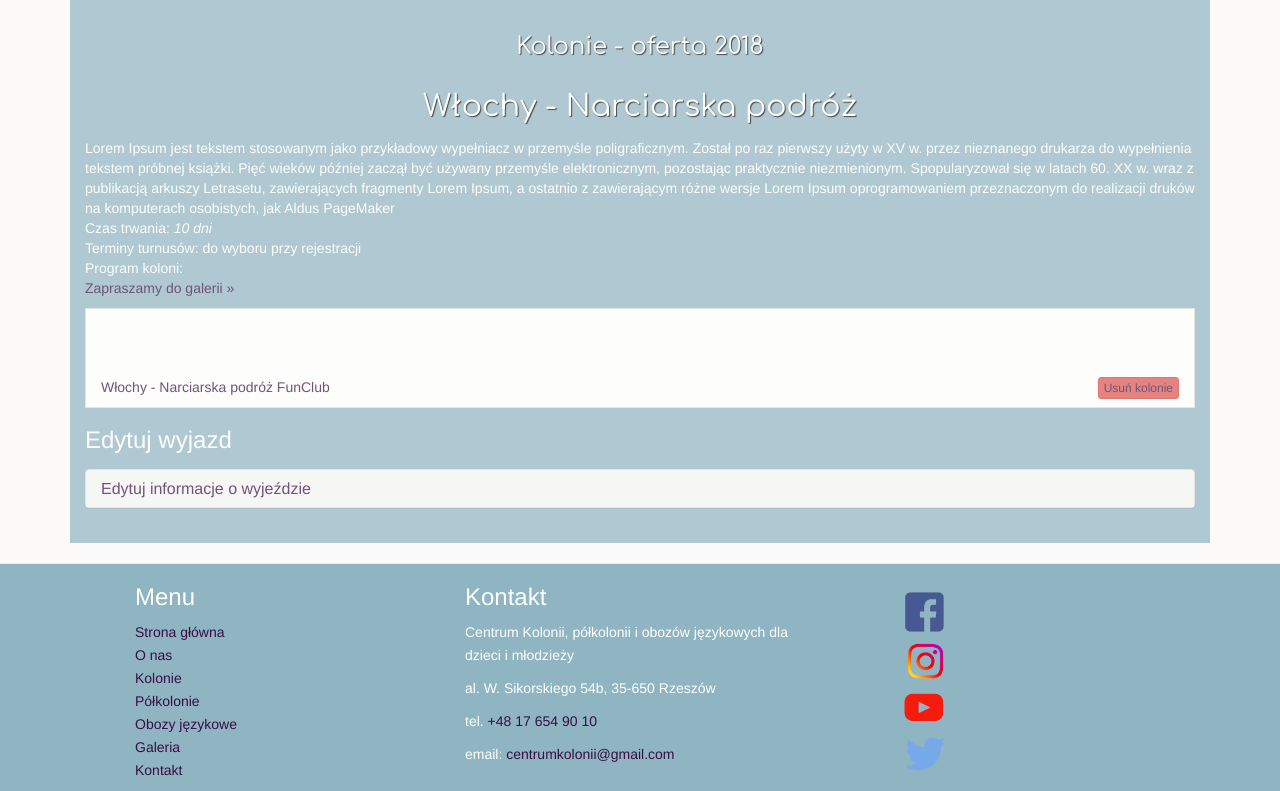
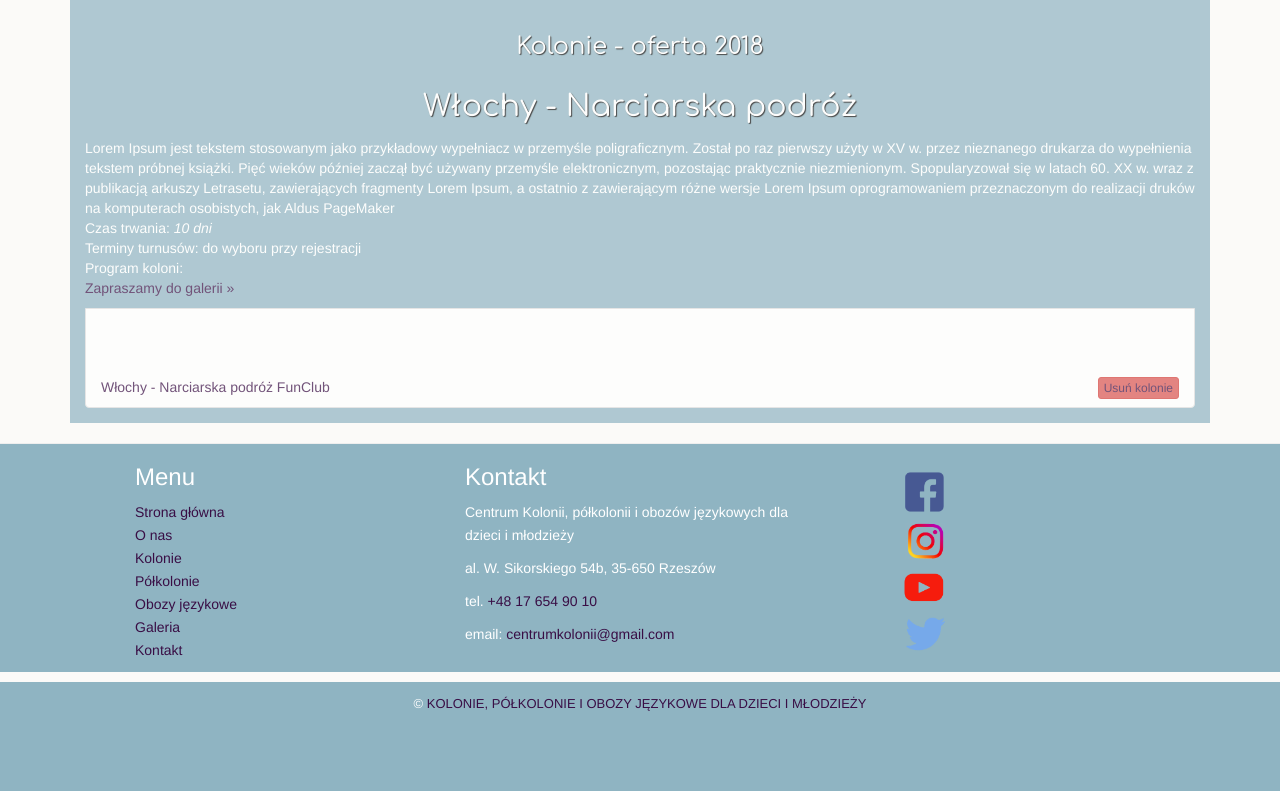
Before and after one commit to KSzpak1627/PI, a PHP site: page /kolonie.php?id=94 in a window 1280 px wide. Shown: the part 546-1337 px from the top of the page. After the commit the page ends 1257 px from the top, so only its background shows below. Run offline with PHP 8.4, Linux system fonts and the light colour scheme; data comes from the database, SQL or seed files in the repository; some libraries are stand-ins or nearby versions.

Commit message:
Update kolonie.php

```diff
--- a/PI/kolonie.php
+++ b/PI/kolonie.php
@@ -278,47 +278,7 @@
 					<li class="list-group-item"><?php echo $kolonie[$row['IDkol']]; ?> <div class="pull-right"><?php echo $buttons; ?></div></li>
 			<?php  } ?><!--usuniecie koloni na stronie koloni koniec--->
 
-			<!--edycja wyjazdu--->
-			<label><h3>Edytuj wyjazd</h3></label>
 
-			  			  <div class="panel-group" id="accordion" role="tablist" aria-multiselectable="true">
-              <div class="panel panel-default">
-                <div class="panel-heading" role="tab" id="heading19">
-                  <h4 class="panel-title">
-                    <a role="button" data-toggle="collapse" data-parent="#accordion" href="#collapse19" aria-expanded="true" aria-controls="collapse19">
-                      Edytuj informacje o wyjeździe
-                    </a>
-                  </h4>
-                </div>
-                <div id="collapse19" class="panel-collapse collapse" role="tabpanel" aria-labelledby="heading19">
-
-				  <div id="dodajwyjazd">
-
-<form id="form" method="post" action="kolonie.php">
-
-<br />
-<input type="text" name="nazwakolonii" placeholder="Nazwa kolonii" style="width:100%"/><br />
-<br />
-<input type="text" name="organizator" placeholder="Organizator" style="width:100%"/><br />
-<br />
-<input type="text" name="turnus" placeholder="Turnus" style="width:100%;"/><br />
-<br />
-<input type="text" name="datapocz" placeholder="Data początkowa" style="width:100%;"/><br />
-<br />
-<input type="text" name="datakon" placeholder="Data końcowa" style="width:100%;"/><br />
-<br />
-<textarea name="opis" cols="30" rows="10" placeholder="Opis kolonii" style="width:100%;"></textarea><br />
-<input type="submit" name="submit" style="width:100%; " value="Edytuj kolonie"/> <br />
-<input type="reset" style="width:100%; " value="Wyczyść"/><br />
-</form>
-
-                </div>
-
-			</div>
-		  </div>
-
-
-			  </div><!--edycja wyjazdu koniec--->
 
 
 
```
